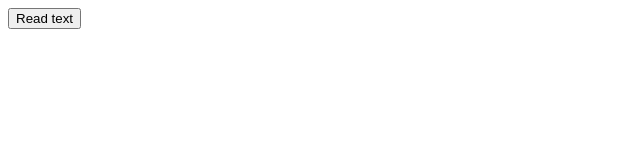
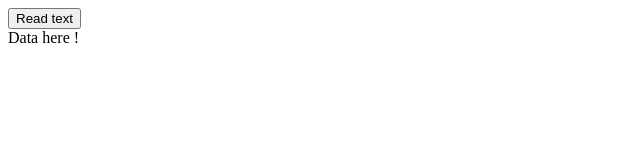
Before and after one commit to MahmoudHs20/txtReading, a plain HTML site: page index.html in a window 1280 px wide. Shown: the full height of the page, 0-640 px from the left. Drawn offline with nearby package versions, Linux system fonts and the light colour scheme.

Commit message:
Update index.html

```diff
--- a/index.html
+++ b/index.html
@@ -7,7 +7,7 @@
   </head>
   <body>
     <button type="button" id="btn" name="button">Read text</button>
-    <div></div>
+    <div>Data here ! </div>
 
      <script type="text/javascript" src="test.js"></script>
   </body>
```
